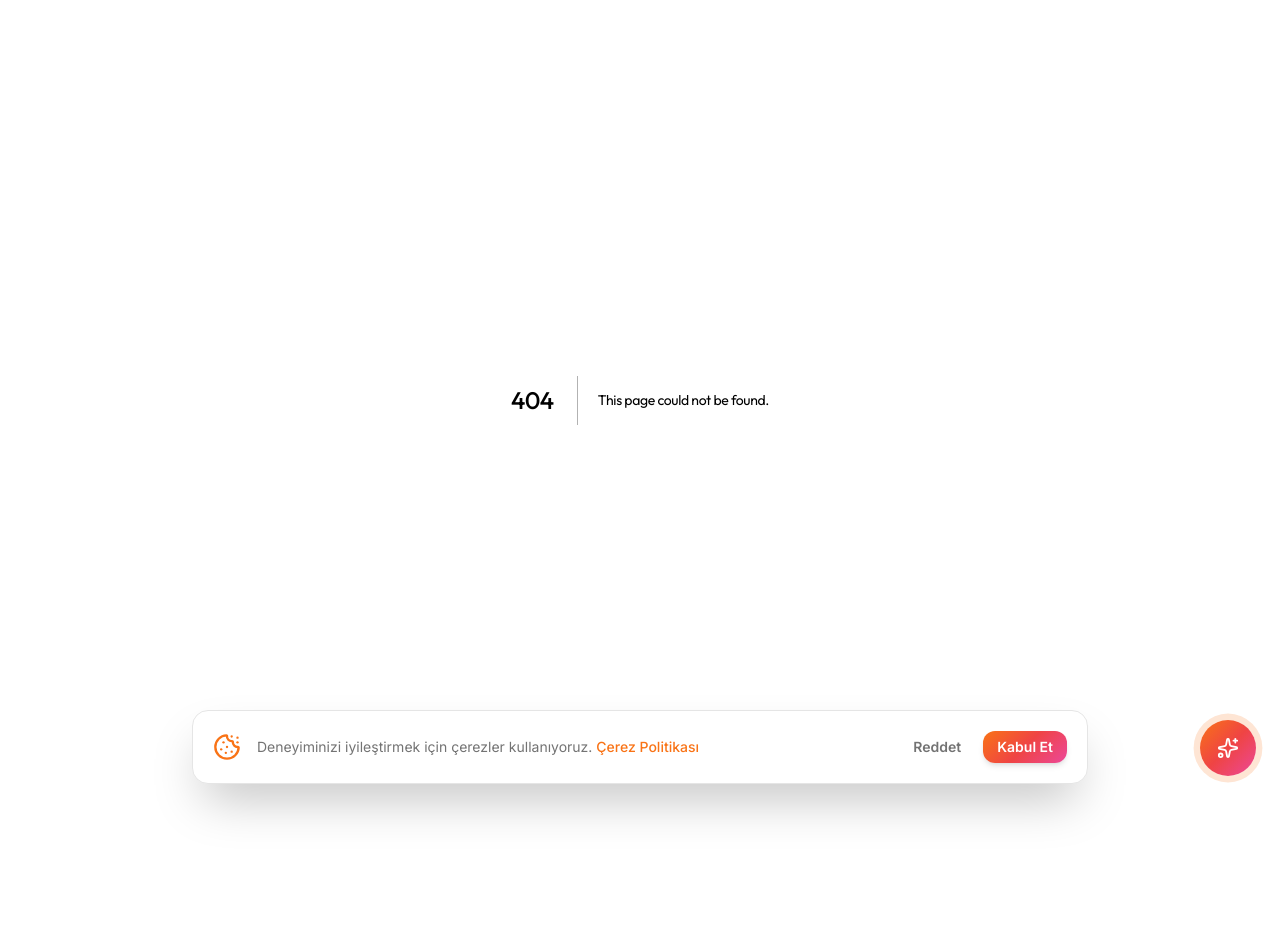
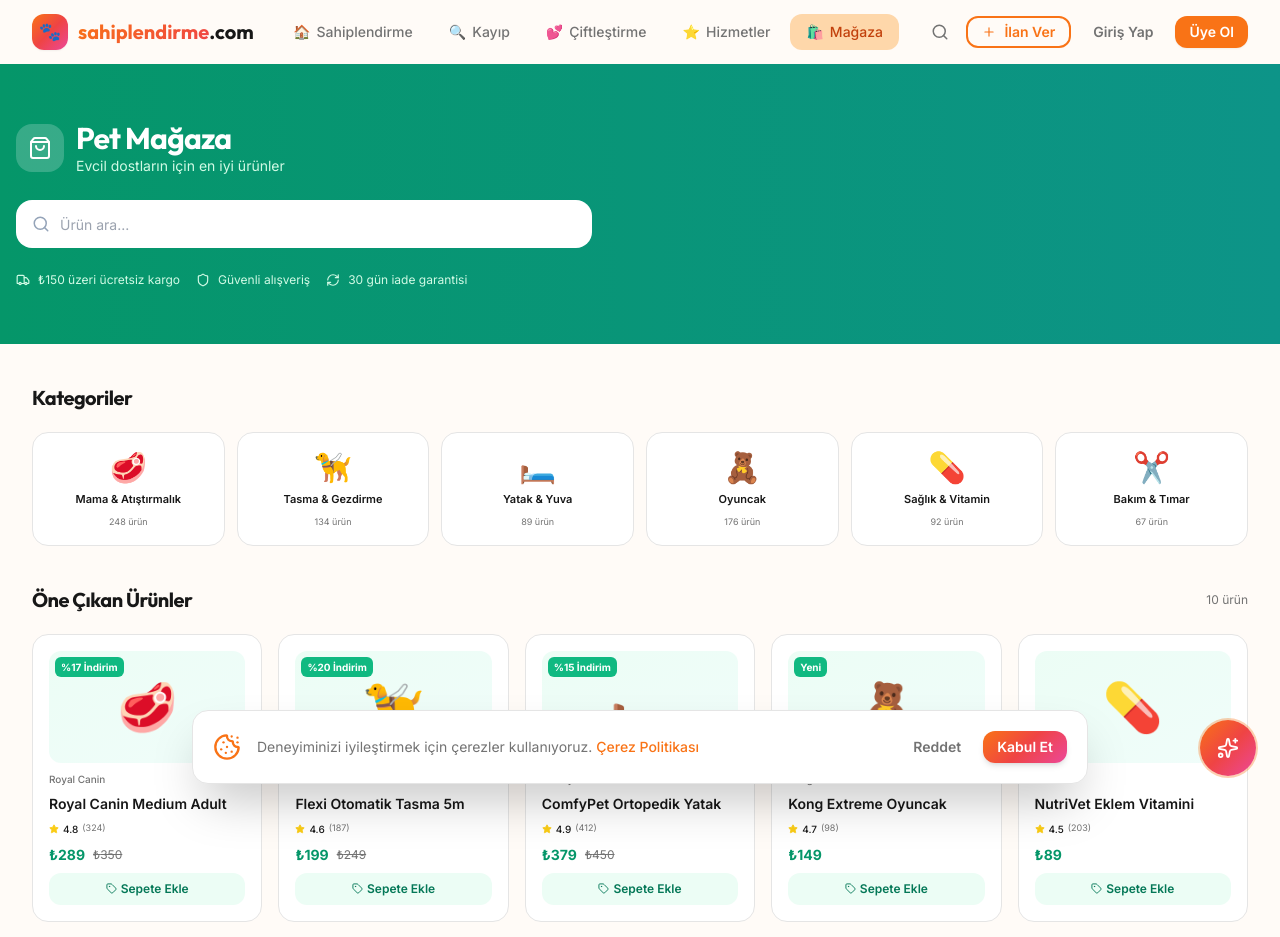
Before and after one commit to sevkabilgisayar/sahiplendirme-web, a Next.js app: page /magaza in a window 1280 px wide. Before the commit this address had no page. Shown: the top 937 px of the page. Before the commit the page ends 800 px from the top, so only its background shows below. Built offline with nearby package versions, Linux system fonts and the light colour scheme.

Commit message:
fix: nested Link 404 bug, add /magaza page, fix animal photos, add store navbar link

```diff
--- /dev/null
+++ b/src/app/(main)/magaza/page.tsx
@@ -0,0 +1,130 @@
+'use client';
+
+import Link from 'next/link';
+import { ArrowRight, ShoppingBag, Tag, Star, Truck, Shield, RefreshCw, Search } from 'lucide-react';
+import Button from '@/components/ui/Button';
+
+const CATEGORIES = [
+  { emoji: '🥩', label: 'Mama & Atıştırmalık', count: 248 },
+  { emoji: '🦮', label: 'Tasma & Gezdirme', count: 134 },
+  { emoji: '🛏️', label: 'Yatak & Yuva', count: 89 },
+  { emoji: '🧸', label: 'Oyuncak', count: 176 },
+  { emoji: '💊', label: 'Sağlık & Vitamin', count: 92 },
+  { emoji: '✂️', label: 'Bakım & Tımar', count: 67 },
+];
+
+const PRODUCTS = [
+  { id: 1, name: 'Royal Canin Medium Adult', brand: 'Royal Canin', price: 289, oldPrice: 350, img: '🥩', tag: '%17 İndirim', rating: 4.8, reviews: 324, category: 'mama' },
+  { id: 2, name: 'Flexi Otomatik Tasma 5m', brand: 'Flexi', price: 199, oldPrice: 249, img: '🦮', tag: '%20 İndirim', rating: 4.6, reviews: 187, category: 'tasma' },
+  { id: 3, name: 'ComfyPet Ortopedik Yatak', brand: 'ComfyPet', price: 379, oldPrice: 450, img: '🛏️', tag: '%15 İndirim', rating: 4.9, reviews: 412, category: 'yatak' },
+  { id: 4, name: 'Kong Extreme Oyuncak', brand: 'Kong', price: 149, oldPrice: null, img: '🧸', tag: 'Yeni', rating: 4.7, reviews: 98, category: 'oyuncak' },
+  { id: 5, name: 'NutriVet Eklem Vitamini', brand: 'NutriVet', price: 89, oldPrice: null, img: '💊', tag: '', rating: 4.5, reviews: 203, category: 'saglik' },
+  { id: 6, name: 'Trixie Tüy Fırçası Pro', brand: 'Trixie', price: 129, oldPrice: 159, img: '✂️', tag: '%19 İndirim', rating: 4.4, reviews: 76, category: 'bakim' },
+  { id: 7, name: 'Purina Pro Plan Kedi', brand: 'Purina', price: 319, oldPrice: 389, img: '🐱', tag: '%18 İndirim', rating: 4.8, reviews: 511, category: 'mama' },
+  { id: 8, name: 'PetSafe Otomatik Besleyici', brand: 'PetSafe', price: 599, oldPrice: 749, img: '🍽️', tag: '%20 İndirim', rating: 4.6, reviews: 143, category: 'aksesuar' },
+  { id: 9, name: 'Kuş Kafesi Deluxe', brand: 'PetHouse', price: 849, oldPrice: null, img: '🐦', tag: 'Yeni', rating: 4.3, reviews: 34, category: 'aksesuar' },
+  { id: 10, name: 'Hill\'s Science Plan', brand: 'Hill\'s', price: 459, oldPrice: 529, img: '🥩', tag: '%13 İndirim', rating: 4.9, reviews: 678, category: 'mama' },
+];
+
+export default function MagazaPage() {
+  return (
+    <div className="min-h-screen bg-[var(--background)]">
+
+      {/* Header */}
+      <div className="bg-gradient-to-r from-emerald-600 to-teal-600 text-white py-14 px-4">
+        <div className="max-w-7xl mx-auto">
+          <div className="flex items-center gap-3 mb-4">
+            <div className="w-12 h-12 bg-white/20 rounded-2xl flex items-center justify-center">
+              <ShoppingBag size={24} className="text-white" />
+            </div>
+            <div>
+              <h1 className="text-3xl font-bold font-display">Pet Mağaza</h1>
+              <p className="text-emerald-100 text-sm">Evcil dostların için en iyi ürünler</p>
+            </div>
+          </div>
+
+          {/* Arama */}
+          <div className="relative max-w-xl mt-6">
+            <Search size={18} className="absolute left-4 top-1/2 -translate-y-1/2 text-slate-400" />
+            <input
+              type="text"
+              placeholder="Ürün ara..."
+              className="w-full h-12 pl-11 pr-4 rounded-2xl bg-white text-[var(--foreground)] text-sm focus:outline-none focus:ring-2 focus:ring-emerald-400"
+            />
+          </div>
+
+          {/* Güvenceler */}
+          <div className="flex flex-wrap gap-4 mt-6">
+            {[
+              { icon: <Truck size={14} />, label: '₺150 üzeri ücretsiz kargo' },
+              { icon: <Shield size={14} />, label: 'Güvenli alışveriş' },
+              { icon: <RefreshCw size={14} />, label: '30 gün iade garantisi' },
+            ].map((item, i) => (
+              <div key={i} className="flex items-center gap-2 text-xs text-emerald-100">
+                {item.icon} {item.label}
+              </div>
+            ))}
+          </div>
+        </div>
+      </div>
+
+      {/* Kategoriler */}
+      <div className="max-w-7xl mx-auto px-4 sm:px-6 lg:px-8 py-10">
+        <h2 className="text-xl font-bold font-display mb-5">Kategoriler</h2>
+        <div className="grid grid-cols-3 sm:grid-cols-6 gap-3">
+          {CATEGORIES.map((cat, i) => (
+            <button key={i} className="flex flex-col items-center gap-2 p-4 bg-[var(--surface)] border border-[var(--border)] rounded-2xl hover:border-emerald-400 hover:shadow-md transition-all group">
+              <span className="text-3xl group-hover:scale-110 transition-transform">{cat.emoji}</span>
+              <span className="text-[11px] font-semibold text-[var(--foreground)] text-center leading-tight">{cat.label}</span>
+              <span className="text-[9px] text-[var(--foreground-muted)]">{cat.count} ürün</span>
+            </button>
+          ))}
+        </div>
+      </div>
+
+      {/* Ürünler */}
+      <div className="max-w-7xl mx-auto px-4 sm:px-6 lg:px-8 pb-16">
+        <div className="flex items-center justify-between mb-5">
+          <h2 className="text-xl font-bold font-display">Öne Çıkan Ürünler</h2>
+          <span className="text-xs text-[var(--foreground-muted)]">{PRODUCTS.length} ürün</span>
+        </div>
+
+        <div className="grid grid-cols-2 sm:grid-cols-3 lg:grid-cols-5 gap-4">
+          {PRODUCTS.map((product) => (
+            <div key={product.id} className="bg-[var(--surface)] border border-[var(--border)] rounded-2xl p-4 flex flex-col gap-2 hover:shadow-lg hover:-translate-y-0.5 transition-all group cursor-pointer">
+              <div className="relative">
+                <div className="w-full h-28 bg-gradient-to-br from-emerald-50 to-teal-50 rounded-xl flex items-center justify-center text-5xl group-hover:scale-110 transition-transform">
+                  {product.img}
+                </div>
+                {product.tag && (
+                  <span className="absolute top-1.5 left-1.5 text-[10px] font-bold px-1.5 py-0.5 rounded-md bg-emerald-500 text-white">{product.tag}</span>
+                )}
+              </div>
+              <div className="text-[10px] text-[var(--foreground-muted)] font-medium">{product.brand}</div>
+              <div className="text-sm font-semibold text-[var(--foreground)] leading-tight line-clamp-2">{product.name}</div>
+
+              {/* Rating */}
+              <div className="flex items-center gap-1">
+                <Star size={10} className="text-yellow-400 fill-yellow-400" />
+                <span className="text-[10px] font-medium text-[var(--foreground)]">{product.rating}</span>
+                <span className="text-[9px] text-[var(--foreground-muted)]">({product.reviews})</span>
+              </div>
+
+              <div className="flex items-center gap-2 mt-auto">
+                <span className="text-sm font-bold text-emerald-600">₺{product.price}</span>
+                {product.oldPrice && <span className="text-xs line-through text-[var(--foreground-muted)]">₺{product.oldPrice}</span>}
+              </div>
+              <button className="w-full h-8 text-xs font-semibold rounded-xl bg-emerald-50 text-emerald-700 hover:bg-emerald-500 hover:text-white transition-all flex items-center justify-center gap-1">
+                <Tag size={11} /> Sepete Ekle
+              </button>
+            </div>
+          ))}
+        </div>
+
+        <p className="text-[10px] text-[var(--foreground-muted)] text-center mt-6">
+          Bu ürünler affiliate ortaklık kapsamında önerilmektedir. sahiplendirme.com, doğrudan ürün satışı yapmamaktadır.
+        </p>
+      </div>
+    </div>
+  );
+}
--- a/src/components/layout/Header.tsx
+++ b/src/components/layout/Header.tsx
@@ -23,6 +23,7 @@
   { href: '/ilanlar?kategori=kayip', label: 'Kayıp', emoji: '🔍' },
   { href: '/ilanlar?kategori=ciftlestirme', label: 'Çiftleştirme', emoji: '💕' },
   { href: '/hizmetler', label: 'Hizmetler', emoji: '⭐' },
+  { href: '/magaza', label: 'Mağaza', emoji: '🛍️' },
 ];
 
 // Mock auth state - will be replaced with real auth
--- a/src/components/ui/ListingCard.tsx
+++ b/src/components/ui/ListingCard.tsx
@@ -83,13 +83,16 @@
           </span>
           {/* AI Eşleştirme chip - kart içi */}
           {listing.type === 'kayip' && (
-            <Link
-              href="/ai-danisman/foto-eslestirme"
-              onClick={e => e.stopPropagation()}
+            <button
+              onClick={e => {
+                e.preventDefault();
+                e.stopPropagation();
+                window.location.href = '/ai-danisman/foto-eslestirme';
+              }}
               className="flex items-center gap-1 text-[10px] font-bold text-violet-600 bg-violet-50 border border-violet-200 px-2 py-0.5 rounded-full hover:bg-violet-100 transition-colors w-fit"
             >
               <ScanSearch size={9} /> Fotoğrafla eşleştir
-            </Link>
+            </button>
           )}
           <div className="flex items-center gap-1 text-xs text-[var(--foreground-muted)] mt-auto pt-2 border-t border-[var(--border-subtle)]">
             <MapPin size={12} className="text-[var(--brand-primary)]" />
```
Also changed, not shown: src/lib/mock-data.ts (+6 -6 lines).
